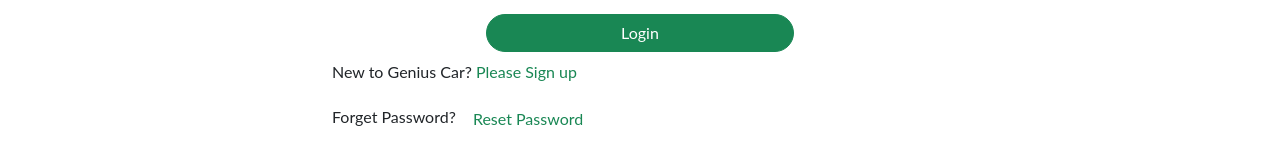
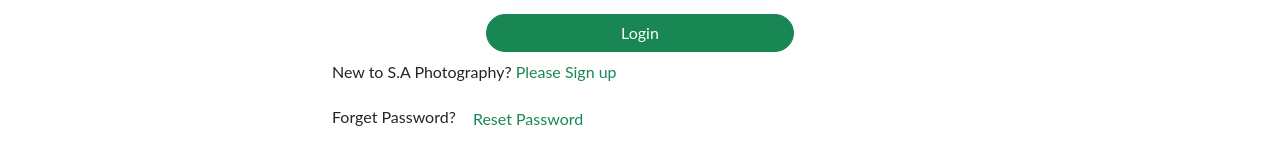
Before and after one commit to shoumikahmed/independent-service-provider-assignment10, a React (Create React App) app: page /login in a window 1280 px wide. Shown: the part 230-380 px from the top of the page. Built offline with nearby package versions, Linux system fonts and the light colour scheme; no server answers.

Commit message:
all clear

```diff
--- a/src/Pages/Login/Login/Login.js
+++ b/src/Pages/Login/Login/Login.js
@@ -102,7 +102,7 @@
                 </Button>
                 <ToastContainer />
             </Form>
-            <p className='mt-2'>New to Genius Car? <Link to='/signup' className='text-success pe-auto text-decoration-none' >Please Sign up</Link></p>
+            <p className='mt-2'>New to S.A Photography? <Link to='/signup' className='text-success pe-auto text-decoration-none' >Please Sign up</Link></p>
             <p className='mt-2'>Forget Password? <button onClick={resetPassword} className='btn btn-link text-success pe-auto text-decoration-none' >Reset Password</button></p>
             <SocialLogin></SocialLogin>
         </div>
```
